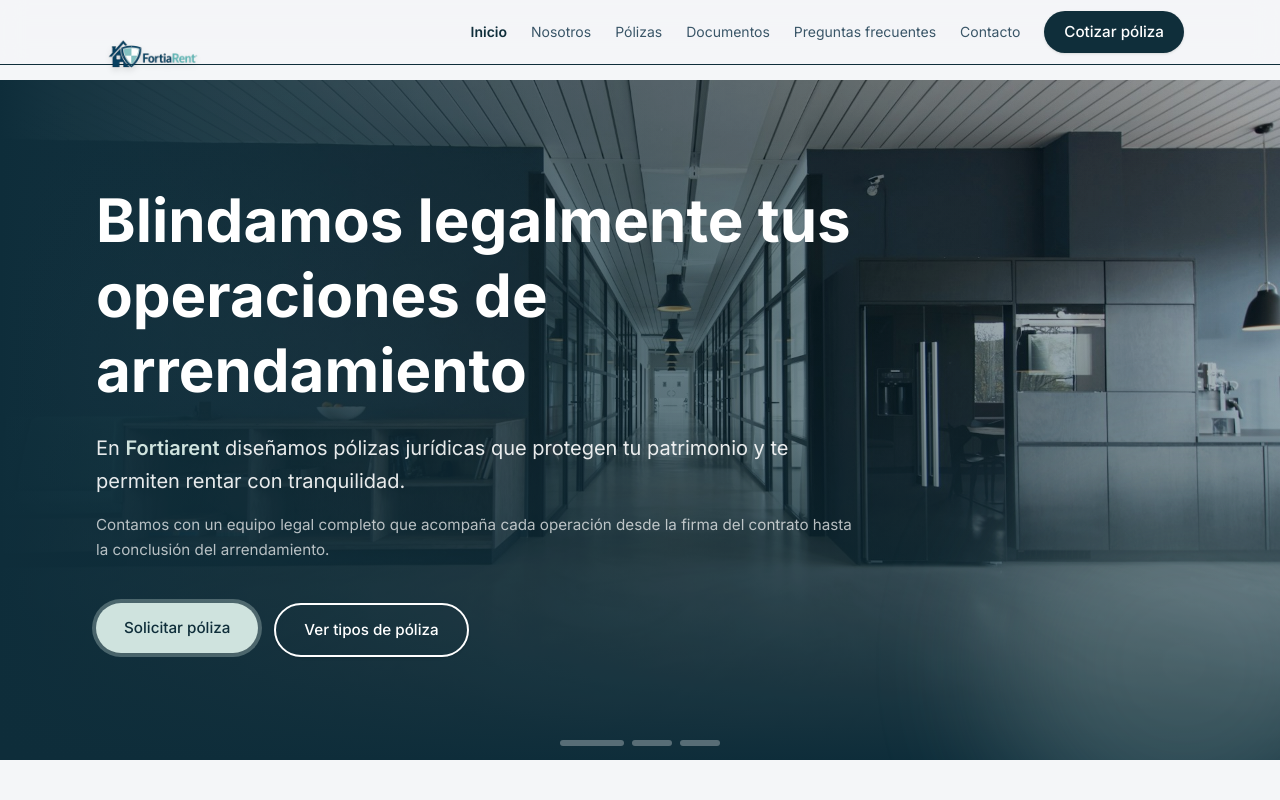
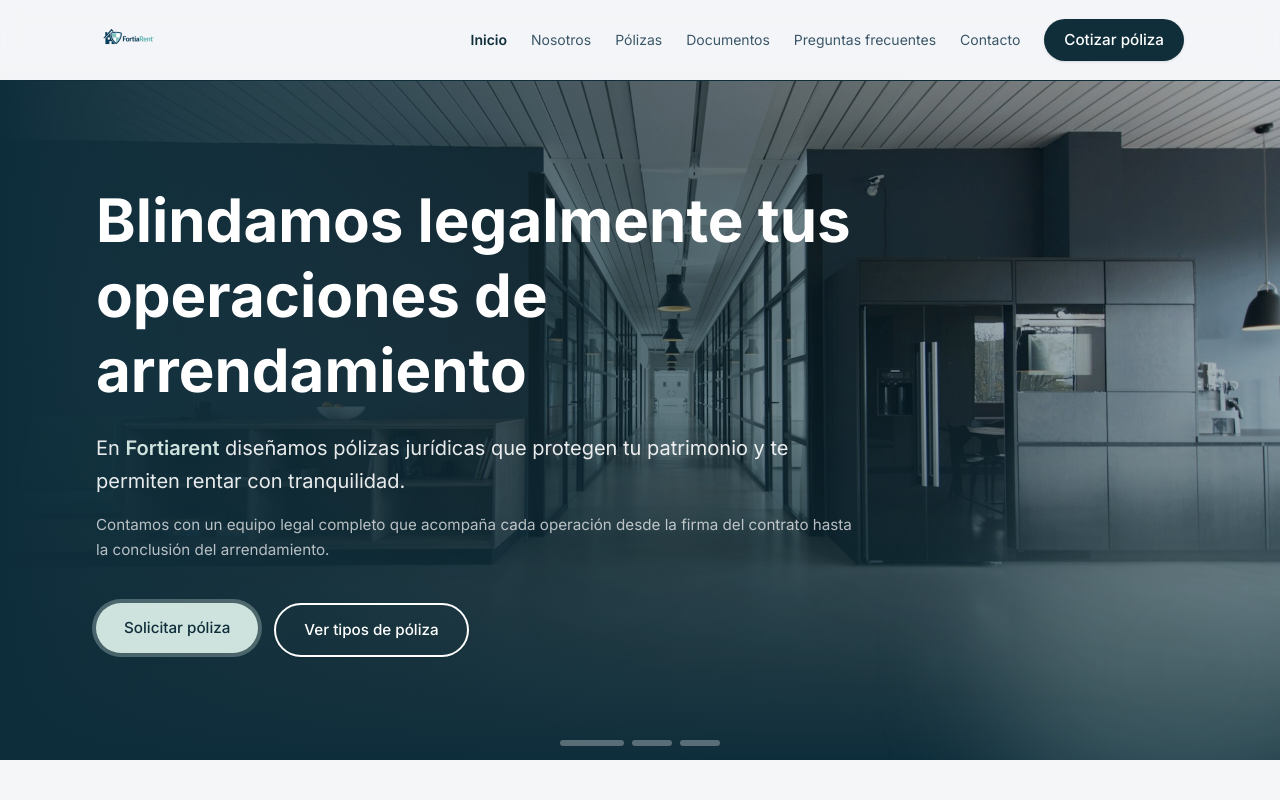
Before and after one commit to santyazuara/FortiaRent, a Next.js app: page / in a window 1280 px wide. Shown: the top 800 px of the page. Built offline with nearby package versions, Linux system fonts and the light colour scheme.

Commit message:
Corrected logo placement within standardized navbar height

```diff
--- a/src/components/layout/Navbar.tsx
+++ b/src/components/layout/Navbar.tsx
@@ -28,26 +28,23 @@ export default function Navbar() {
   return (
     <>
       <header className="fixed inset-x-0 top-0 z-40 border-b border-soft/60 bg-surface/80 backdrop-blur-md">
-        <div className="relative mx-auto flex h-16 max-w-6xl items-center justify-between px-4 md:px-6 lg:px-8">
+        <div className="mx-auto flex h-20 max-w-6xl items-center justify-between px-4 md:px-6 lg:px-8">
           <motion.div
             whileHover={{ scale: 1.05, opacity: 0.85 }}
             whileTap={{ scale: 0.95 }}
             transition={{ type: "spring", stiffness: 400, damping: 17 }}
-            className="absolute left-4 top-1 z-50 md:left-6 lg:left-8"
           >
             <Link href="/" className="flex items-center">
               <Image
                 src={media.logo}
                 alt="FortiaRent"
-                width={480}
-                height={112}
-                className="h-28 w-auto object-contain drop-shadow-md"
+                width={320}
+                height={64}
+                className="h-16 w-auto object-contain"
                 priority
               />
             </Link>
           </motion.div>
-
-          <div className="hidden w-64 lg:block" /> {/* Spacer for the wide logo */}
 
           <nav className="hidden items-center gap-6 md:flex">
             {links.map((link) => (
```
